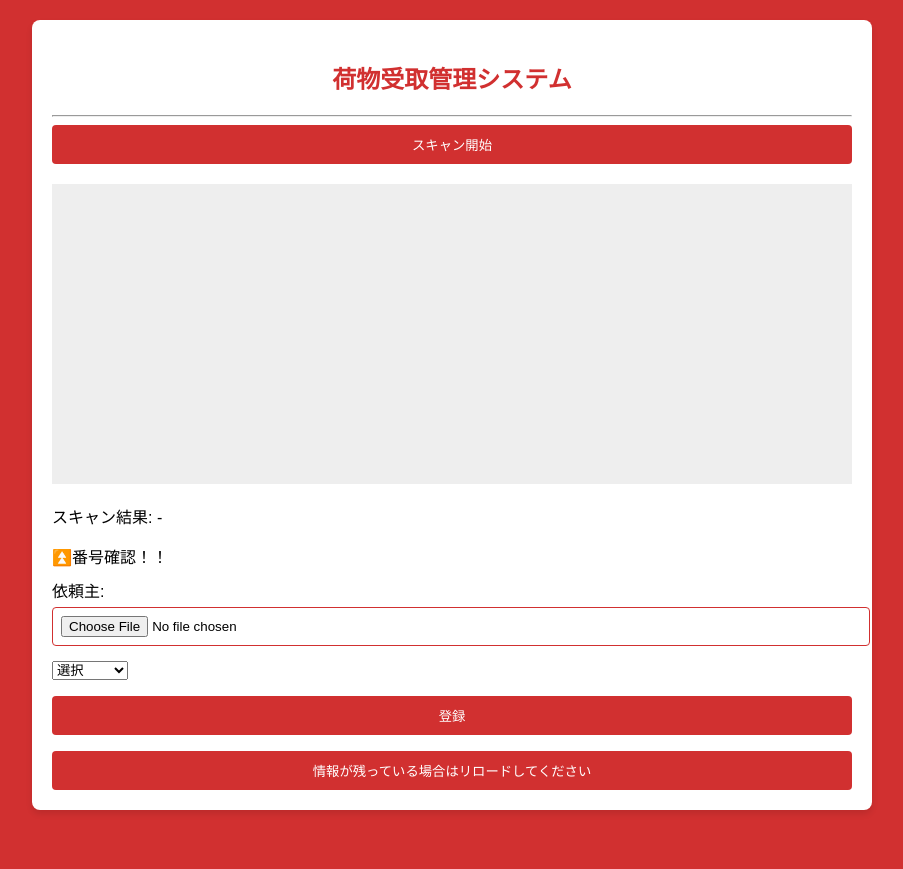
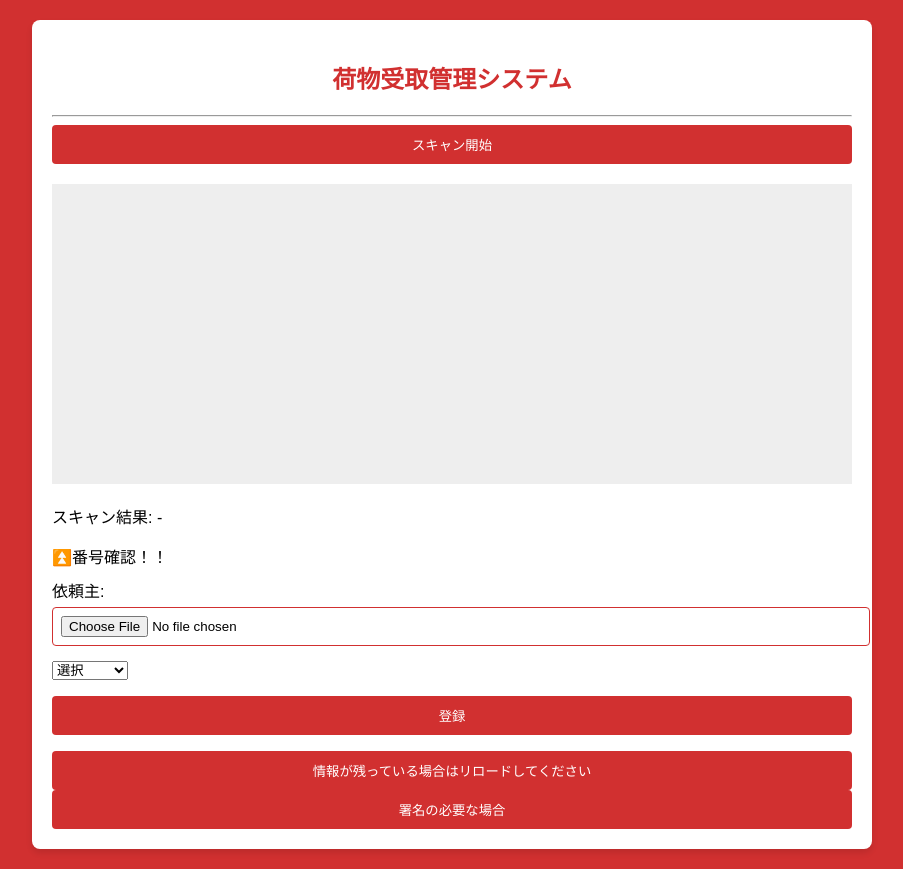
Before and after one commit to user0888361/BOX, a plain HTML site: page index.html in a window 1280 px wide. Shown: the whole page, without its empty margins (188-1091 px from the left). Before the commit the page ends 830 px from the top, so only its background shows below. Drawn offline with Linux system fonts and the light colour scheme.

Commit message:
Update index.html

```diff
--- a/index.html
+++ b/index.html
@@ -33,6 +33,7 @@
     </div>
     <p></p>
     <button onclick="location.reload();">情報が残っている場合はリロードしてください</button>
+     <button onclick="window.location.href='https://user0888361.github.io/sign/'">署名の必要な場合</button>
   <script src="https://cdnjs.cloudflare.com/ajax/libs/quagga/0.12.1/quagga.min.js"></script>
   <script src="script.js"></script>
 </body>
```
